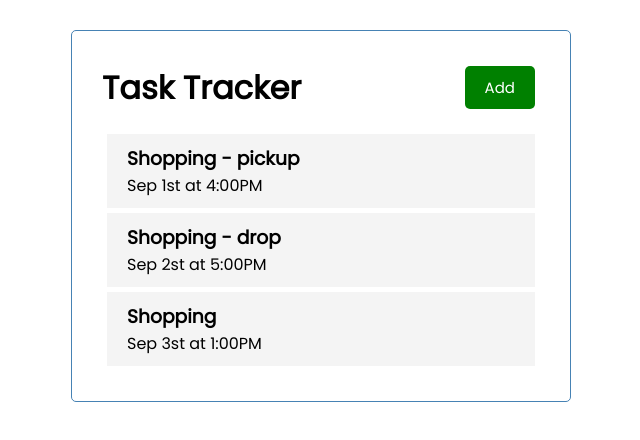
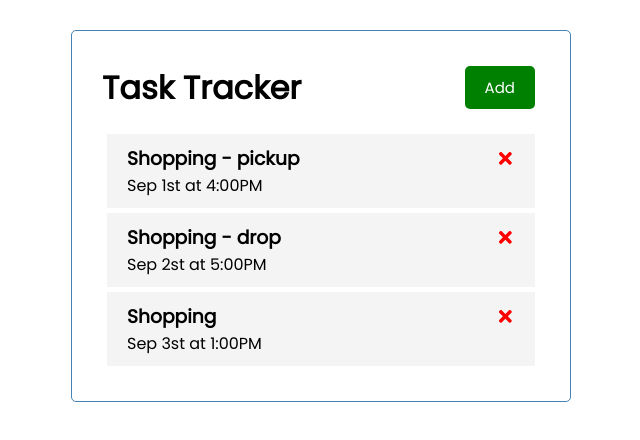
Before and after one commit to archana-nagaraj/reactapp-TaskTracker, a React (Create React App) app: page / in a window 1280 px wide. Shown: the top 440 px of the page, without its empty margins (319-959 px from the left). Built offline with nearby package versions, Linux system fonts and the light colour scheme.

Commit message:
added delete react icons, added onclick delete icons , added message - no tasks to show'

```diff
--- a/src/App.js
+++ b/src/App.js
@@ -1,5 +1,6 @@
 //  hook called useState from react directory
 import { useState } from "react"
+
 import Header from './components/Header';
 import Tasks from './components/Tasks';
 
@@ -24,11 +25,20 @@
         reminder: false,
     },
 ])
+
+// Delete Task
+const deleteTask = (id) => {
+  //console.log('delete', id);
+  setTasks(tasks.filter((task) => task.id !== id))
+}
+
   return (
     <div className = "container">
       <Header />
-      <Tasks tasks ={tasks}/>
-
+      {tasks.length > 0 ? <Tasks
+      tasks = {tasks}
+      onDelete = {deleteTask}
+      /> : 'No Tasks to Show'}
     </div>
   )
 }
--- a/src/components/Task.js
+++ b/src/components/Task.js
@@ -1,7 +1,13 @@
-const Task = ({ task }) => {
+
+import { FaTimes } from 'react-icons/fa'
+
+const Task = ({ task, onDelete }) => {
     return (
         <div className = 'task'>
-            <h3>{task.text}</h3>
+            <h3>{task.text} <FaTimes
+            style = {{color: 'red', cursor: 'pointer'}}
+            onClick = {() => onDelete(task.id)}/>
+            </h3>
             <p>{task.day}</p>
         </div>
     )
--- a/src/components/Tasks.js
+++ b/src/components/Tasks.js
@@ -1,10 +1,10 @@
 import Task from './Task'
-const Tasks = ({tasks}) =>{
+const Tasks = ({tasks, onDelete}) => {
     return (
         <>
             {
                 tasks.map((task) => (
-                <Task key = {task.id} task={task}/>
+                <Task key = {task.id} task={task} onDelete = {onDelete}/>
                 ))
             }
         </>
```
